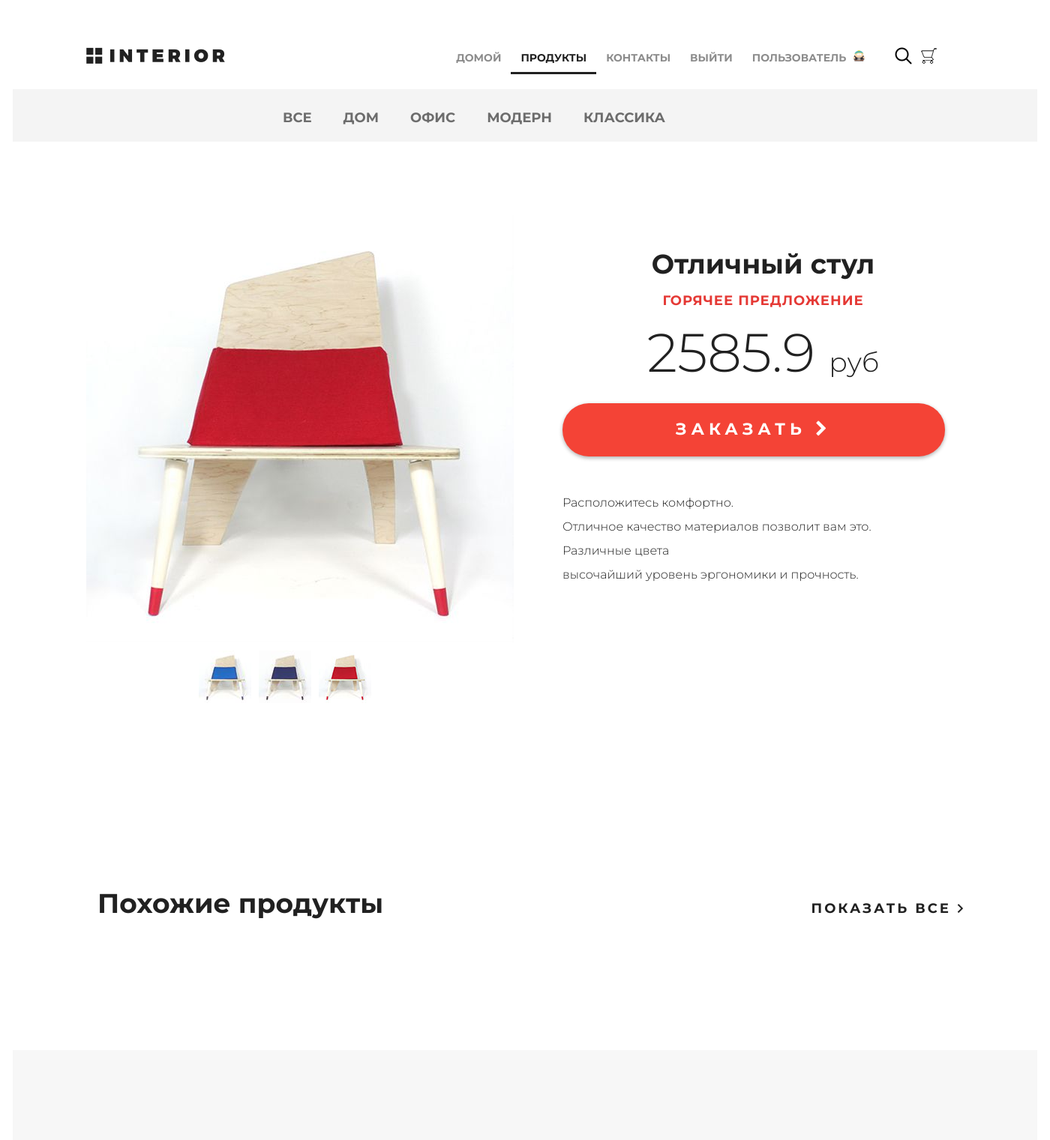
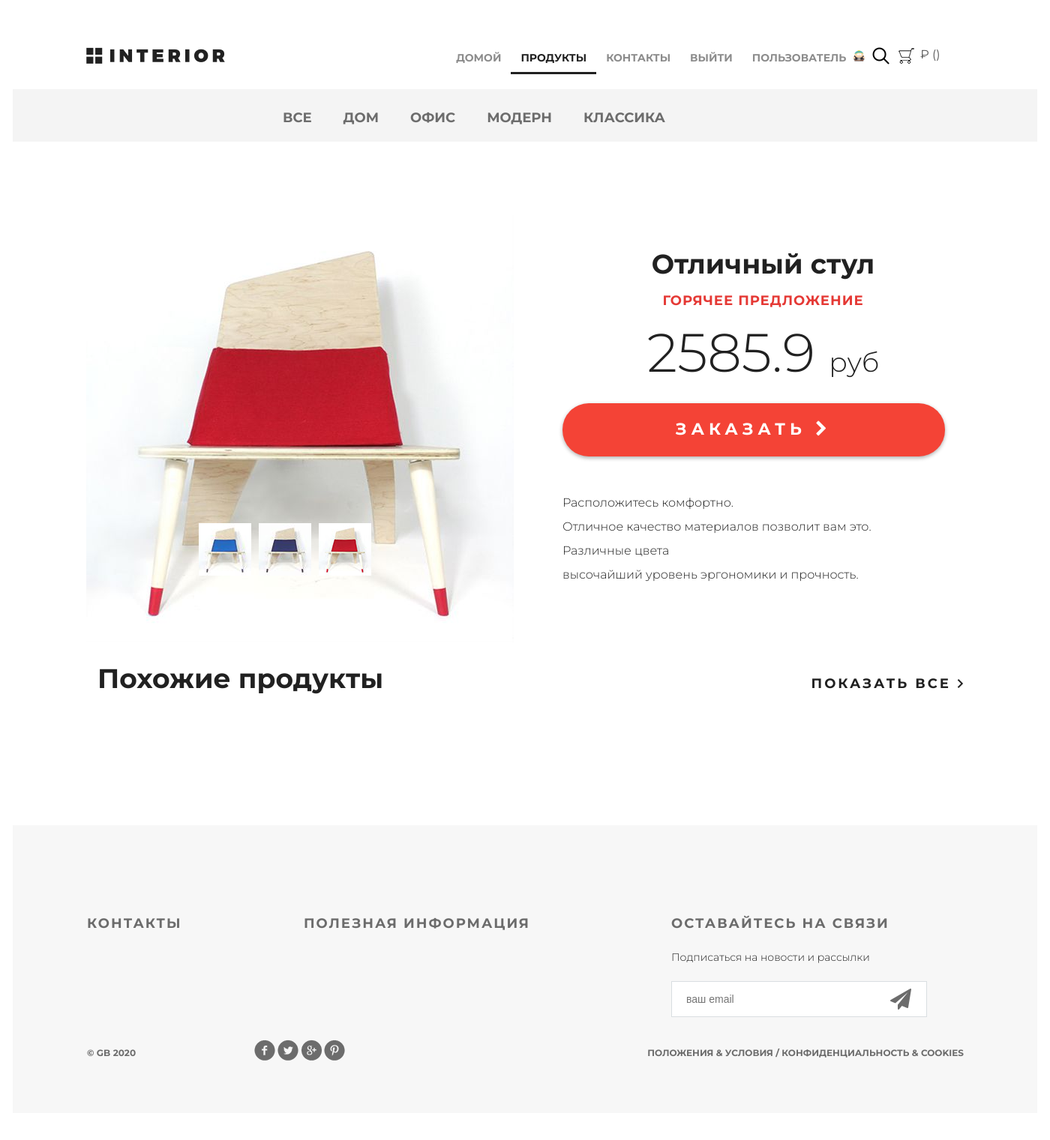
Before and after one commit to nubobap2015/geekshop, a Django app: page /product/ in a window 1400 px wide. Shown: the top 1521 px of the page at 75% size. After the commit the page ends 1415 px from the top, so only its background shows below. Run offline with Django 3.2, Linux system fonts and the light colour scheme; a user stored in the database is signed in; data comes from the database, SQL or seed files in the repository; data that the repository does not hold is empty; parts of the project's set-up code (start-up, migrations or seed data) failed here and were passed over.

Commit message:
Lesson_6. ex1

```diff
--- a/authapp/models.py
+++ b/authapp/models.py
@@ -1,8 +1,13 @@
 from django.contrib.auth.models import AbstractUser
 from django.db import models
 
+from basketapp.models import Basket
 
 # Create your models here.
 class ShopUser(AbstractUser):
     avatar = models.ImageField(upload_to='users_avatars', blank=True)
     age = models.IntegerField(verbose_name='Возраст', blank=True, null=True)
+
+    @property
+    def user_basket(self):
+        return Basket.objects.get(user=self)
--- a/mainapp/templates/mainapp/includes/menu_inc.html
+++ b/mainapp/templates/mainapp/includes/menu_inc.html
@@ -32,10 +32,8 @@
     </li>
 </ul>
 <a href="#" class="search"></a>
-<a href="{% url 'basket:view' %}" class="basket">
-    <span>
-        {% if basket %}
-            {{ basketSUMM}} руб.
-        {% endif %}
-    </span>
-</a>
+{% if user.is_authenticated %}
+    <a href="{% url 'basket:view' %}" class="basket">
+        <span>{{ user.user_basket.total_cost|floatformat:2 }} ₽ ({{ user.user_basket.total_quantity }})</span>
+    </a>
+{% endif %}
--- a/mainapp/views.py
+++ b/mainapp/views.py
@@ -11,29 +11,14 @@ from .models import Product, ProductsCategory, Contact
 
 def main(request):
     title = "Главная"
-    basket = []
-    mySum = 0
     my_products = Product.objects.all()[0:4]
-    if request.user.is_authenticated:
-        basket = Basket.objects.filter(user=request.user)
-        for basketitems in basket.all():
-            mySum += basketitems.quantity * basketitems.product.price
-
-    content = {"myTitle": title, "products": my_products, "media_url": settings.MEDIA_URL, "basket": basket,
-               "basketSUMM": mySum, }
+    content = {"myTitle": title, "products": my_products, "media_url": settings.MEDIA_URL,}
     return render(request, "mainapp/index.html", content)
 
 
 def products(request, pk=None):
     title = "Продукты"
-    basket = []
-    mySum = 0
     links_menu = ProductsCategory.objects.all()
-    if request.user.is_authenticated:
-        basket = Basket.objects.filter(user=request.user)
-        for basketitems in basket.all():
-            mySum += basketitems.quantity * basketitems.product.price
-
     if pk is not None:
         print(f"User select category: {pk}")
         if pk == 0:
@@ -47,33 +32,21 @@ def products(request, pk=None):
                    "category": myCatecory,
                    "products": myProducts,
                    "media_url": settings.MEDIA_URL,
-                   "basket": basket,
-                   "basketSUMM": mySum,
                    }
         return render(request, "mainapp/products_list.html", content)
-    print('опа')
     same_products = Product.objects.all()
     content = {"myTitle": title,
                "links_menu": links_menu,
                "same_product": same_products,
                "media_url": settings.MEDIA_URL,
-               "basket": basket,
-               "basketSUMM": mySum,
                }
     return render(request, "mainapp/products.html", content)
 
 
 def contact(request):
     title = "о нас"
-    basket = []
-    mySum = 0
     visit_date = datetime.datetime.now()
     locations = Contact.objects.all()
-    if request.user.is_authenticated:
-        basket = Basket.objects.filter(user=request.user)
-        for basketitems in basket.all():
-            mySum += basketitems.quantity * basketitems.product.price
     content = {"myTitle": title, "visit_date": visit_date, "locations": locations, "media_url": settings.MEDIA_URL,
-               "basket": basket,
-               "basketSUMM": mySum, }
+               }
     return render(request, "mainapp/contact.html", content)
--- a/static/style.css
+++ b/static/style.css
@@ -143,15 +143,11 @@ html, body {
 
 .category-products .block a img {
 	float: left;
-	max-width: 370px;
-	max-height: 370px;
-	align-content: center;
 }
 
 .category-products .block {
 	float: left;
 	margin-right: 30px;
-	margin-bottom: 30px;
 	display: block;
 	height: 370px;
 	width: 370px;
@@ -269,7 +265,8 @@ html, body {
 .slider {
 	height: 800px;
 	background-image: url(/static/img/slider.jpg);
-	padding-left: 98px;
+	/*padding-left: 98px;*/
+	padding-left: 78px;
 	padding-right: 211px;
 	position: relative;
 }
@@ -327,7 +324,8 @@ html, body {
 	background-image: url(/static/img/search.png);
 	position: absolute;
 	top: 63px;
-	left: 1176px;
+	/*left: 1176px;*/
+	left: 1146px;
 }
 
 .basket {
@@ -337,13 +335,16 @@ html, body {
 	background-image: url(/static/img/basket.png);
 	position: absolute;
 	top: 63px;
-	left: 1210px;
+	/*left: 1210px;*/
+	left: 1180px;
 	text-decoration: none;
 	color: #555;
 }
 
 .basket span {
-	margin-left: 25px;
+	display: block;
+	margin-left: 30px;
+	width: 150px;
 }
 
 .clearfix:after {
@@ -1236,7 +1237,8 @@ td:first-child {
 	padding-left: 98px;
 	padding-right: 98px;
 	margin-top: 98px;
-	height: 651px;
+	/*height: 651px; */
+	height: 551px;
 }
 
 .details-slider {
@@ -1247,7 +1249,8 @@ td:first-child {
 
 .slider-product {
 	width: 570px;
-	height: 570px;
+	/*height: 570px;*/
+	height: 400px;
 }
 
 .slider-control {
@@ -1369,16 +1372,19 @@ td:first-child {
 }
 
 .related .title {
-	height: 343px;
+	/*height: 343px;*/
+	height: 143px;
 	margin-right: 0;
 }
 
 .related .title h2 {
-	margin-top: 245px;
+	/*margin-top: 245px;*/
+	margin-top: 45px;
 }
 
 .related .title .explore {
-	margin-top: 262px;
+	/*margin-top: 262px;*/
+	margin-top: 62px;
 }
 
 .related-products {
```
Also changed, not shown: basketapp/models.py (+20 -0 lines), media/products_images/Stolac_za_mucenje_Facebook_Tortureum-Muzej_torture.jpg (added).
